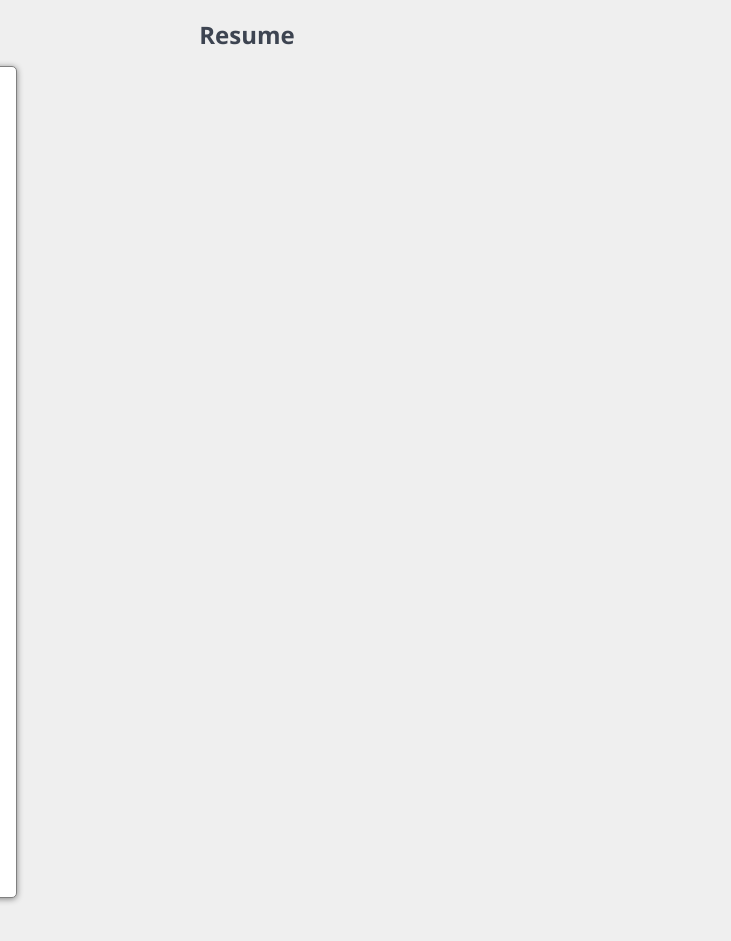
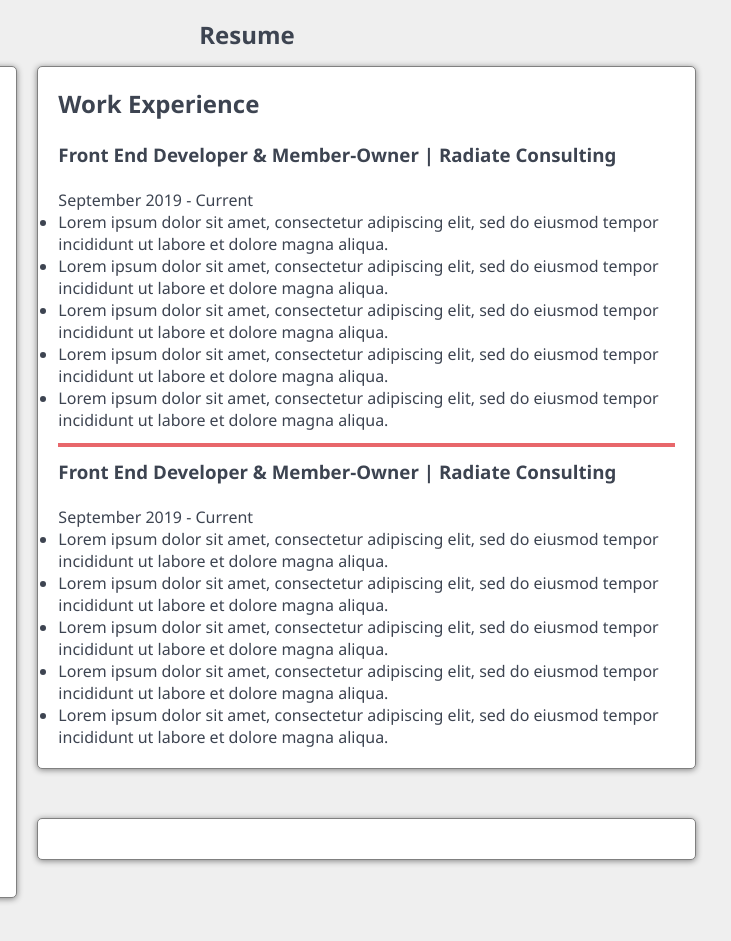
Before and after one commit to edogado/portfolio, a website: page public/index.html in a window 1280 px wide. Shown: the part 1717-2658 px from the top of the page, 393-1124 px from the left. Drawn offline with Linux system fonts and the light colour scheme.

Commit message:
Work experiences section is finished

```diff
--- a/public/index.html
+++ b/public/index.html
@@ -128,8 +128,42 @@
                     <p>Spanish</p>
                 </div>
             </div>
-            <div id="work-experience"></div>
-            <div id="education"></div>
+            <div id="work-experience" class="card">
+                <h2>Work Experience</h2>
+                <br>
+                <div>
+                    <h3>Front End Developer & Member-Owner | Radiate Consulting</h3>
+                    <br>
+                    <p class="dates">September 2019 - <span class="current">Current</span></p>
+                    <div class="job-responsabilities">
+                        <ul class="description-list">
+                            <li>Lorem ipsum dolor sit amet, consectetur adipiscing elit, sed do eiusmod tempor incididunt ut labore et dolore magna aliqua.</li>
+                            <li>Lorem ipsum dolor sit amet, consectetur adipiscing elit, sed do eiusmod tempor incididunt ut labore et dolore magna aliqua.</li>
+                            <li>Lorem ipsum dolor sit amet, consectetur adipiscing elit, sed do eiusmod tempor incididunt ut labore et dolore magna aliqua.</li>
+                            <li>Lorem ipsum dolor sit amet, consectetur adipiscing elit, sed do eiusmod tempor incididunt ut labore et dolore magna aliqua.</li>
+                            <li>Lorem ipsum dolor sit amet, consectetur adipiscing elit, sed do eiusmod tempor incididunt ut labore et dolore magna aliqua.</li>
+                        </ul>
+                    </div>
+                </div>
+                <hr>
+                <div>
+                    <h3>Front End Developer & Member-Owner | Radiate Consulting</h3>
+                    <br>
+                    <p class="dates">September 2019 - <span class="current">Current</span></p>
+                    <div class="job-responsabilities">
+                        <ul class="description-list">
+                            <li>Lorem ipsum dolor sit amet, consectetur adipiscing elit, sed do eiusmod tempor incididunt ut labore et dolore magna aliqua.</li>
+                            <li>Lorem ipsum dolor sit amet, consectetur adipiscing elit, sed do eiusmod tempor incididunt ut labore et dolore magna aliqua.</li>
+                            <li>Lorem ipsum dolor sit amet, consectetur adipiscing elit, sed do eiusmod tempor incididunt ut labore et dolore magna aliqua.</li>
+                            <li>Lorem ipsum dolor sit amet, consectetur adipiscing elit, sed do eiusmod tempor incididunt ut labore et dolore magna aliqua.</li>
+                            <li>Lorem ipsum dolor sit amet, consectetur adipiscing elit, sed do eiusmod tempor incididunt ut labore et dolore magna aliqua.</li>
+                        </ul>
+                    </div>
+                </div>
+            </div>
+            <div id="education" class="card">
+
+            </div>
         </div>
     </section>
     <section id="technologies"></section>
```
